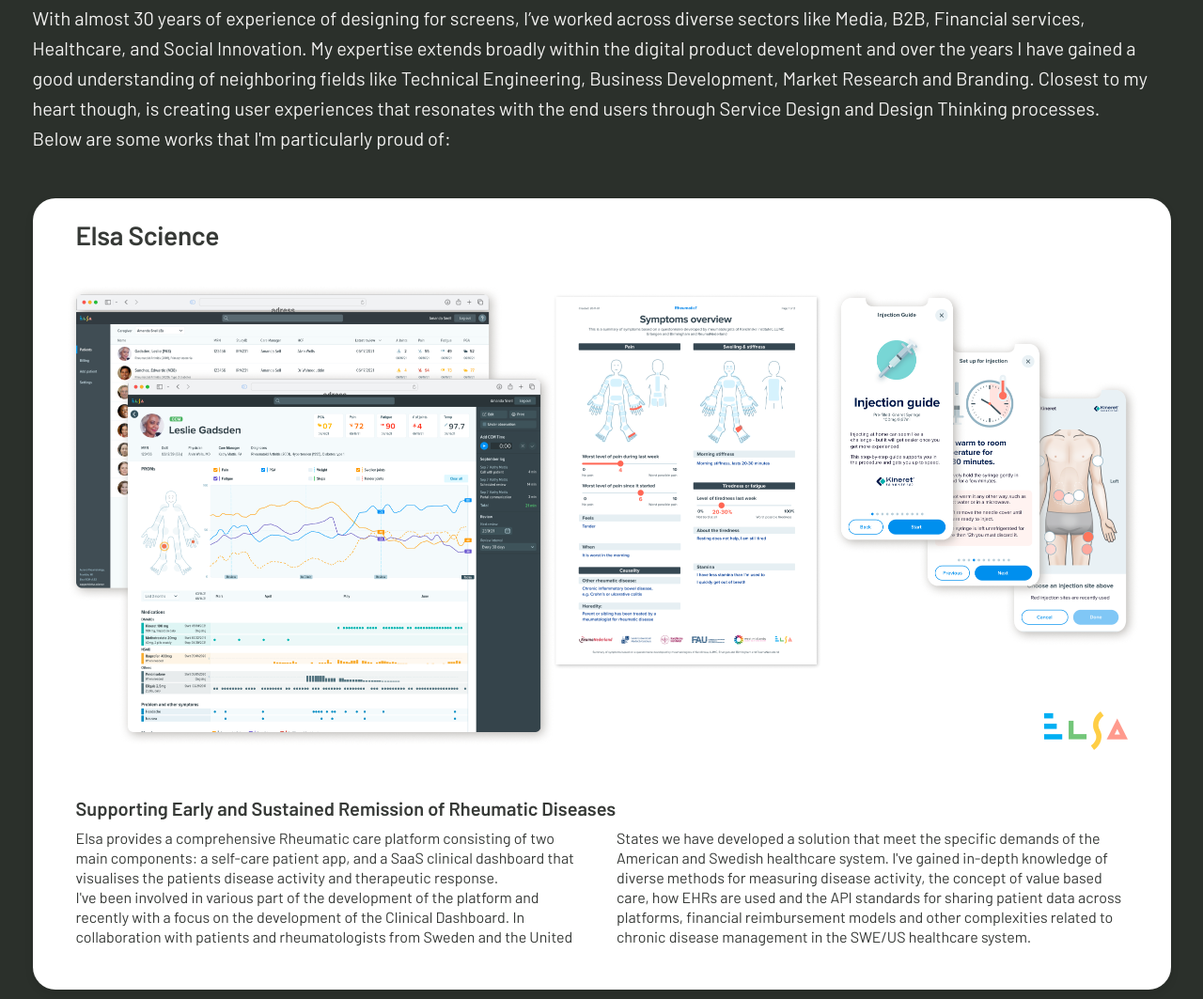
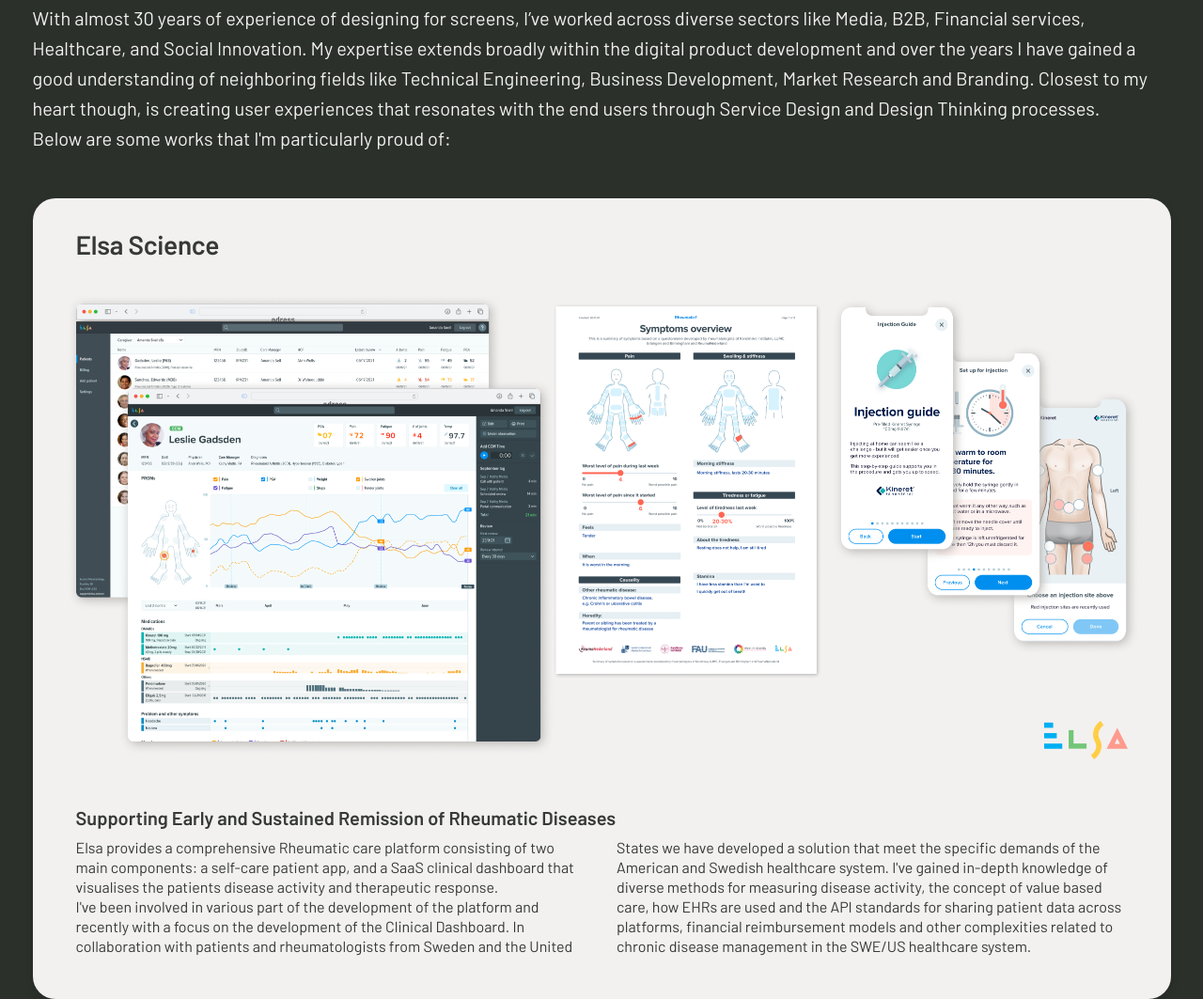
Before and after one commit to kojyr/homepage, a plain HTML site: page index.htm in a window 1280 px wide. Shown: the part 419-1482 px from the top of the page at 94% size. Drawn offline with Linux system fonts and the light colour scheme.

Commit message:
Update link colors and margins in dark mode, add new work modules

```diff
--- a/index.htm
+++ b/index.htm
@@ -52,6 +52,17 @@
             color: #e0e0e0;
             /* Slightly lighter color on hover in dark mode */
         }
+        body.dark-mode a:active {
+            color: #e0e0e0;
+            /* Even darker color when the link is clicked, change as needed */
+        }
+
+        /* Link color for visited links */
+        body.dark-mode a:visited {
+            color: #e0e0e0;
+            /* Same color for visited links, change if you want a different color */
+        }
+
 
 
         h1 {
@@ -116,10 +127,10 @@
             /* This line makes the children stack vertically */
         }
 
-        .work-module.dark-mode {
+        body.dark-mode .work-module {
             background-color: #F2F1F0;
             max-width: 1211px;
-            margin: 20px auto;
+            margin: 40px auto;
             border-radius: 24px;
             box-shadow: 0 4px 8px rgba(0, 0, 0, 0.1);
             display: flex;
@@ -135,7 +146,7 @@
             font-weight: 600;
             color: #363936;
             line-height: 38px;
-            margin: 20px 46px 0px;
+            margin: 30px 46px 0px;
             letter-spacing: -0.28px;
         }
 
@@ -307,9 +318,21 @@
             "A fast and non-contact vital signs assessment tool",
             "In 2017, Detectivio was founded by a medical doctor and a computer science engineer, embarking on a journey to revolutionize the measurement of vital signs – pulse, respiratory rate, blood oxygen level, blood pressure, and body temperature – fundamental features of human physiology. The venture leveraged advanced sensors, optics, digital signal processing, computer vision, machine learning, and artificial neural networks, all aimed at using modern technology to facilitate, streamline, and broaden the assessment of health. <br>A team from Ocean assisted Detectivio with the formulation of mission and vision statements, as well as creating illustrations for their investor pitch deck. As part of this team, my role involved facilitating workshops and developing concept illustrations and workflow visualizations.",
         );
+        displayWork(
+            "QiuzRR",
+            "img/ImgQuizrr.png",
+            "Strengthening textile workers rights in China and Bangladesh",
+            "At Ocean, in collaboration with the startup QuizRR, we developed a digital game designed to educate factory workers in China and Bangladesh about their rights, while simultaneously strengthening the competitiveness of both factories and buyers. I played a key role in shaping the visual aesthetics and interface of the game, as well as the website where buyers and factories converge.",
+        );
+        displayWork(
+            "Altitude22",
+            "img/ImgAltitude22.png",
+            "Coaching executives",
+            "As part of Altitude 22's endeavour to launch a new coaching service for international executives, Ocean Observations was tasked with creating a mobile-optimized platform to streamline communication between coaches and their clients. <br> My role was comprehensive, involving the conception of the brand identity, as well as designing the website and mobile app interface. The platform features functionalities such as to-do lists, goal tracking, and a booking calendar, effectively enhancing client-coach interactions and organizational efficiency.",
+        );
+
 
 
     </script>
 </body>
-
 </html>
```
Also changed, not shown: img/ImgAltitude22.png (added), img/ImgDetectivio.png, img/ImgFabian.png, img/ImgHepatitC.png, 1 other file.
